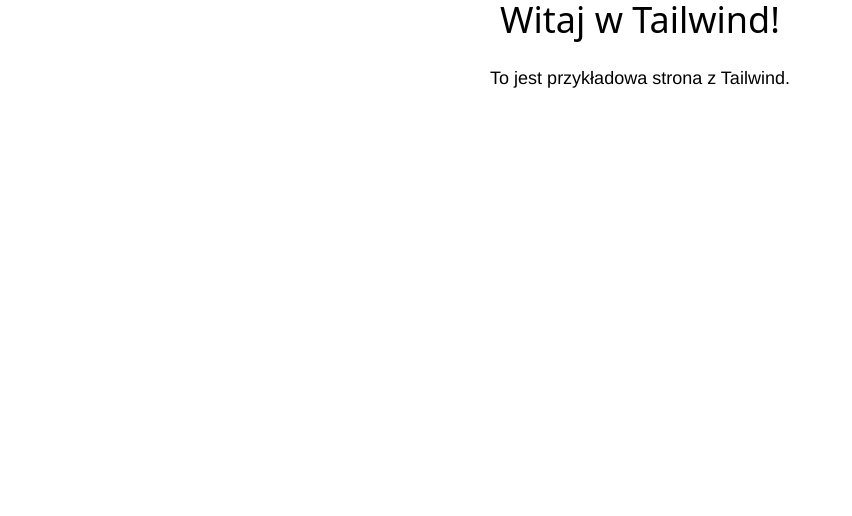
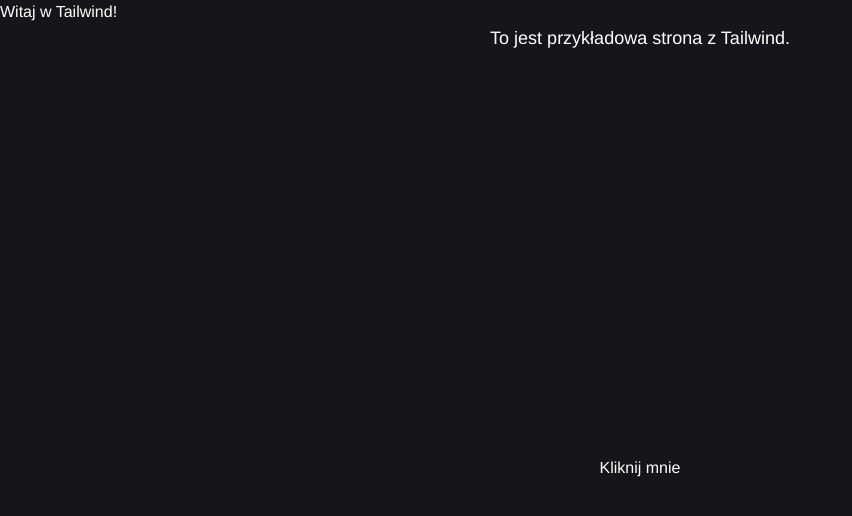
Before and after one commit to kurczakooo/market-watch-front, a Vue app: page / in a window 1280 px wide. Shown: the top 516 px of the page, without its empty margins (0-852 px from the left). Built offline with nearby package versions, Linux system fonts and the light colour scheme.

Commit message:
tailwind pretty much set up

```diff
--- a/src/App.vue
+++ b/src/App.vue
@@ -1,8 +1,6 @@
 <template>
-    <div
-        class="min-h-screen bg-background text-text flex flex-col items-center justify-center gap-6"
-    >
-        <h1 class="text-4xl font-sans">Witaj w Tailwind!</h1>
+    <div>
+        <h1>Witaj w Tailwind!</h1>
         <Home />
     </div>
 </template>
--- a/src/assets/styles/tailwind.css
+++ /dev/null
@@ -1,8 +0,0 @@
-@import 'tailwindcss';
-
-/* Default CSS */
-:root {
-    font-family: 'Franklin Gothic Medium', 'Arial Narrow', Arial, sans-serif;
-    --background: #f0f4f8;
-    --text: #333333;
-}
--- a/src/components/HelloButton.vue
+++ b/src/components/HelloButton.vue
@@ -3,7 +3,7 @@
         class="min-h-screen bg-background text-text flex items-center justify-center"
     >
         <button
-            class="bg-primary text-white px-md py-sm rounded hover:bg-secondary transition-colors"
+            class="bg-primary px-md py-sm rounded hover:bg-secondary transition-colors"
         >
             Kliknij mnie
         </button>
--- a/src/main.ts
+++ b/src/main.ts
@@ -1,5 +1,5 @@
 import { createApp } from 'vue';
 import App from './App.vue';
-import './assets/styles/tailwind.css';
+import './styles.css';
 
 createApp(App).mount('#app');
--- /dev/null
+++ b/src/styles.css
@@ -0,0 +1,33 @@
+@import 'tailwindcss';
+
+/* Default CSS */
+:root {
+    font-family: 'Franklin Gothic Medium', 'Arial Narrow', Arial, sans-serif;
+
+    --navbar: #000000;
+    --background: #16161a;
+
+    --selectedtext: #ffffff;
+    --unselectedtext: #777777;
+
+    --componentbackground: #404040;
+    --secondarycomponentbackground: #252525;
+    --greenbutton: #17ac6c;
+
+    --red: #b70000;
+    --green: #15aa6a;
+    --gold: #fdd90f;
+}
+
+@layer base {
+    body {
+        background-color: var(--background);
+        color: var(--selectedtext);
+    }
+}
+
+@layer navbar {
+    .bg-navbar {
+        background-color: var(--navbar);
+    }
+}
```
